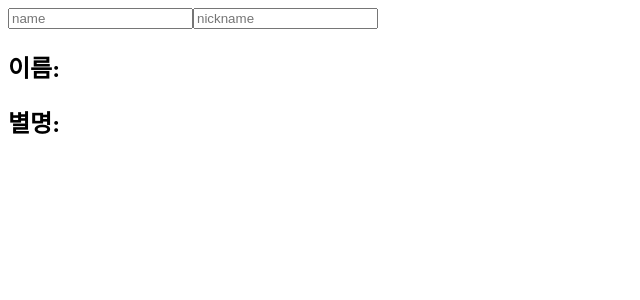
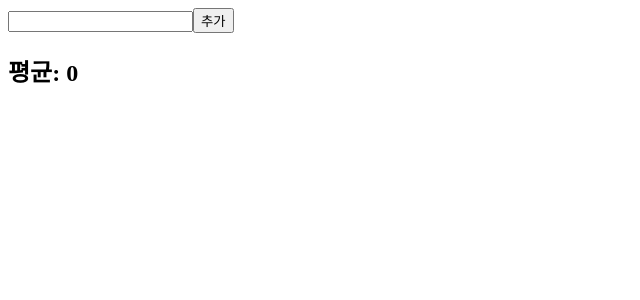
Before and after one commit to walden4u/react-study, a React (Create React App) app: page / in a window 1280 px wide. Shown: the top 300 px of the page, without its empty margins (0-640 px from the left). Built offline with nearby package versions, Linux system fonts and the light colour scheme.

Commit message:
8_useMemo_1

```diff
--- /dev/null
+++ b/Component/Average.js
@@ -0,0 +1,35 @@
+import React, { useState } from 'react';
+
+const calculateAverage = (numbers) => {
+  console.log('평균값 계산중');
+  if (numbers.length === 0) return 0;
+  const sum = numbers.reduce((acc, cur) => acc + cur);
+  return sum / numbers.length;
+};
+
+const Average = () => {
+  const [numbers, setNumbers] = useState([]);
+  const [inputValue, setInputValue] = useState('');
+
+  const onChangeInput = (e) => {
+    setInputValue(e.target.value);
+  };
+
+  const onClickButton = () => {
+    const nextNumbers = numbers.concat(parseInt(inputValue, 10));
+    setNumbers(nextNumbers);
+    setInputValue('');
+  };
+
+  const numbersList = numbers.map((v, i) => <li key={i}>{v}</li>);
+  return (
+    <>
+      <input onChange={onChangeInput} value={inputValue} />
+      <button onClick={onClickButton}>추가</button>
+      <ul>{numbersList}</ul>
+      <h2>평균: {calculateAverage(numbers)}</h2>
+    </>
+  );
+};
+
+export default Average;
--- a/src/App.js
+++ b/src/App.js
@@ -1,5 +1,5 @@
 import './App.css';
-import ScrollBox from '../Component/8_InfoReducer';
+import ScrollBox from '../Component/Average';
 
 const App = () => {
   return (
```
